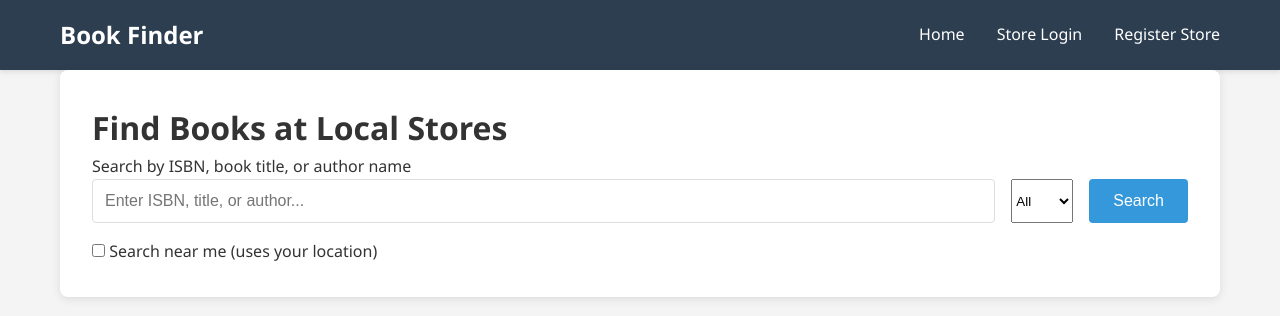
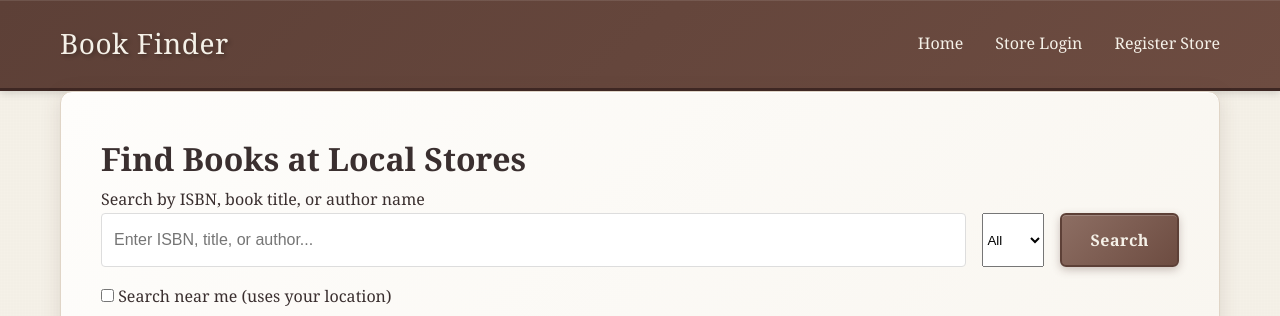
Before and after one commit to RossCampbellDev/book-finder, a Flask app: page / in a window 1280 px wide. Shown: the top 316 px of the page. Run offline with Flask 3, Linux system fonts and the light colour scheme.

Commit message:
Implement paper-like visual theme with warm color scheme
Updated CSS to create a book/library aesthetic:
- Warm paper background (#f5f1e8) with subtle grid texture
- Brown leather-style header with gradient (#5d4037-#6d4c41)
- Serif fonts (Georgia) throughout for classic book feel
- Form containers with paper-like gradients and shadows
- Buttons with raised leather effect and hover animations
- Enhanced flash messages with diagonal stripe patterns
- Map with brown border and enhanced shadows
- Dashboard, inventory table, and tooltips all styled consistently
- Footer with dark brown background

```diff
--- a/app/static/css/style.css
+++ b/app/static/css/style.css
@@ -6,10 +6,26 @@
 }
 
 body {
-    font-family: 'Segoe UI', Tahoma, Geneva, Verdana, sans-serif;
-    line-height: 1.6;
-    color: #333;
-    background-color: #f4f4f4;
+    font-family: 'Georgia', 'Garamond', 'Times New Roman', serif;
+    line-height: 1.7;
+    color: #3a2f2f;
+    /* Warm paper-like background with subtle texture */
+    background-color: #f5f1e8;
+    background-image:
+        repeating-linear-gradient(
+            0deg,
+            rgba(0, 0, 0, 0.01) 0px,
+            transparent 1px,
+            transparent 2px,
+            rgba(0, 0, 0, 0.01) 3px
+        ),
+        repeating-linear-gradient(
+            90deg,
+            rgba(0, 0, 0, 0.01) 0px,
+            transparent 1px,
+            transparent 2px,
+            rgba(0, 0, 0, 0.01) 3px
+        );
 }
 
 .container {
@@ -20,10 +36,13 @@ body {
 
 /* Header and Navigation */
 header {
-    background-color: #2c3e50;
-    color: white;
-    padding: 1rem 0;
-    box-shadow: 0 2px 5px rgba(0,0,0,0.1);
+    background: linear-gradient(135deg, #5d4037 0%, #6d4c41 100%);
+    color: #f5f1e8;
+    padding: 1.25rem 0;
+    box-shadow:
+        0 2px 8px rgba(0,0,0,0.15),
+        inset 0 1px 0 rgba(255,255,255,0.1);
+    border-bottom: 3px solid #3e2723;
 }
 
 nav {
@@ -33,8 +52,11 @@ nav {
 }
 
 nav .logo {
-    font-size: 1.5rem;
+    font-size: 1.75rem;
     font-weight: bold;
+    font-family: 'Georgia', serif;
+    text-shadow: 2px 2px 4px rgba(0,0,0,0.3);
+    letter-spacing: 0.5px;
 }
 
 nav ul {
@@ -44,13 +66,31 @@ nav ul {
 }
 
 nav a {
-    color: white;
+    color: #f5f1e8;
     text-decoration: none;
-    transition: color 0.3s;
+    transition: all 0.3s;
+    font-weight: 500;
+    position: relative;
 }
 
 nav a:hover {
-    color: #3498db;
+    color: #d4a574;
+    text-shadow: 0 0 8px rgba(212, 165, 116, 0.5);
+}
+
+nav a::after {
+    content: '';
+    position: absolute;
+    bottom: -4px;
+    left: 0;
+    width: 0;
+    height: 2px;
+    background-color: #d4a574;
+    transition: width 0.3s;
+}
+
+nav a:hover::after {
+    width: 100%;
 }
 
 /* Main content */
@@ -105,75 +157,101 @@ main {
 .form-group label {
     display: block;
     margin-bottom: 0.5rem;
-    font-weight: 500;
+    font-weight: 600;
+    color: #5d4037;
+    font-family: 'Georgia', serif;
 }
 
 .form-group input,
 .form-group select,
 .form-group textarea {
     width: 100%;
-    padding: 0.75rem;
-    border: 1px solid #ddd;
-    border-radius: 4px;
+    padding: 0.875rem;
+    border: 2px solid #d7ccc8;
+    border-radius: 6px;
     font-size: 1rem;
+    font-family: 'Georgia', serif;
+    background-color: #fefdfb;
+    transition: all 0.3s;
+    box-shadow: inset 0 1px 3px rgba(93, 64, 55, 0.1);
 }
 
 .form-group input:focus,
 .form-group select:focus,
 .form-group textarea:focus {
     outline: none;
-    border-color: #3498db;
+    border-color: #8d6e63;
+    background-color: #ffffff;
+    box-shadow:
+        inset 0 1px 3px rgba(93, 64, 55, 0.1),
+        0 0 0 3px rgba(141, 110, 99, 0.1);
 }
 
 /* Buttons */
 .btn {
     display: inline-block;
-    padding: 0.75rem 1.5rem;
-    background-color: #3498db;
-    color: white;
-    border: none;
-    border-radius: 4px;
+    padding: 0.875rem 1.75rem;
+    background: linear-gradient(135deg, #8d6e63 0%, #6d4c41 100%);
+    color: #f5f1e8;
+    border: 2px solid #5d4037;
+    border-radius: 6px;
     cursor: pointer;
     text-decoration: none;
     font-size: 1rem;
-    transition: background-color 0.3s;
+    font-family: 'Georgia', serif;
+    font-weight: 600;
+    transition: all 0.3s;
+    box-shadow:
+        0 3px 8px rgba(93, 64, 55, 0.3),
+        inset 0 1px 0 rgba(255, 255, 255, 0.2);
+    letter-spacing: 0.5px;
 }
 
 .btn:hover {
-    background-color: #2980b9;
+    background: linear-gradient(135deg, #a1887f 0%, #8d6e63 100%);
+    transform: translateY(-2px);
+    box-shadow:
+        0 5px 12px rgba(93, 64, 55, 0.4),
+        inset 0 1px 0 rgba(255, 255, 255, 0.2);
 }
 
 .btn-secondary {
-    background-color: #95a5a6;
+    background: linear-gradient(135deg, #a1887f 0%, #8d6e63 100%);
+    border-color: #795548;
 }
 
 .btn-secondary:hover {
-    background-color: #7f8c8d;
+    background: linear-gradient(135deg, #bcaaa4 0%, #a1887f 100%);
 }
 
 .btn-danger {
-    background-color: #e74c3c;
+    background: linear-gradient(135deg, #c62828 0%, #b71c1c 100%);
+    border-color: #8e0000;
 }
 
 .btn-danger:hover {
-    background-color: #c0392b;
+    background: linear-gradient(135deg, #d32f2f 0%, #c62828 100%);
 }
 
 .btn-success {
-    background-color: #27ae60;
+    background: linear-gradient(135deg, #558b2f 0%, #33691e 100%);
+    border-color: #1b5e20;
 }
 
 .btn-success:hover {
-    background-color: #229954;
+    background: linear-gradient(135deg, #689f38 0%, #558b2f 100%);
 }
 
 /* Search */
 .search-container {
-    background: white;
-    padding: 2rem;
-    border-radius: 8px;
-    box-shadow: 0 2px 10px rgba(0,0,0,0.1);
+    background: linear-gradient(135deg, #fefdfb 0%, #f9f6f0 100%);
+    padding: 2.5rem;
+    border-radius: 12px;
+    box-shadow:
+        0 4px 20px rgba(93, 64, 55, 0.15),
+        inset 0 1px 0 rgba(255, 255, 255, 0.8);
     margin-bottom: 2rem;
+    border: 1px solid #e0d5c7;
 }
 
 .search-box {
--- /dev/null
+++ b/main.py
@@ -0,0 +1,6 @@
+def main():
+    print("Hello from book-finder!")
+
+
+if __name__ == "__main__":
+    main()
```
Also changed, not shown: other parts of app/static/css/style.css (+53 -27 lines), pyproject.toml (+6 -8 lines), 3 other files.
